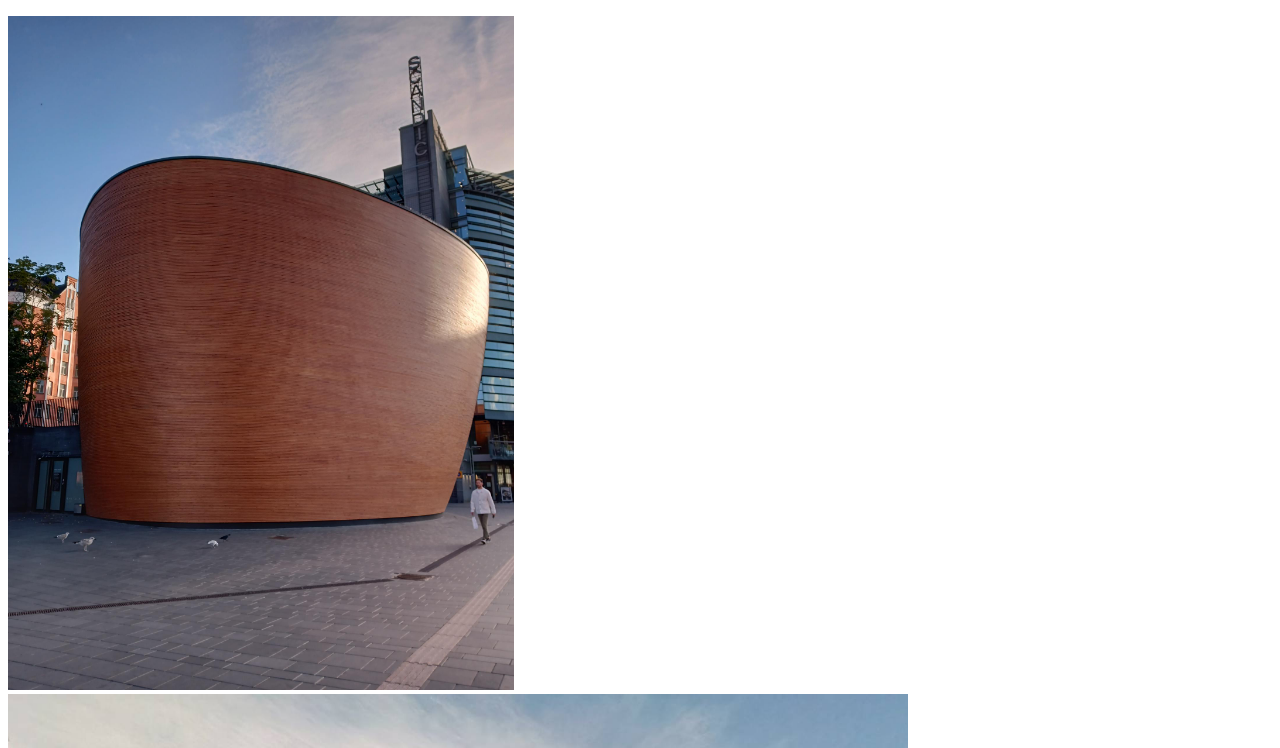
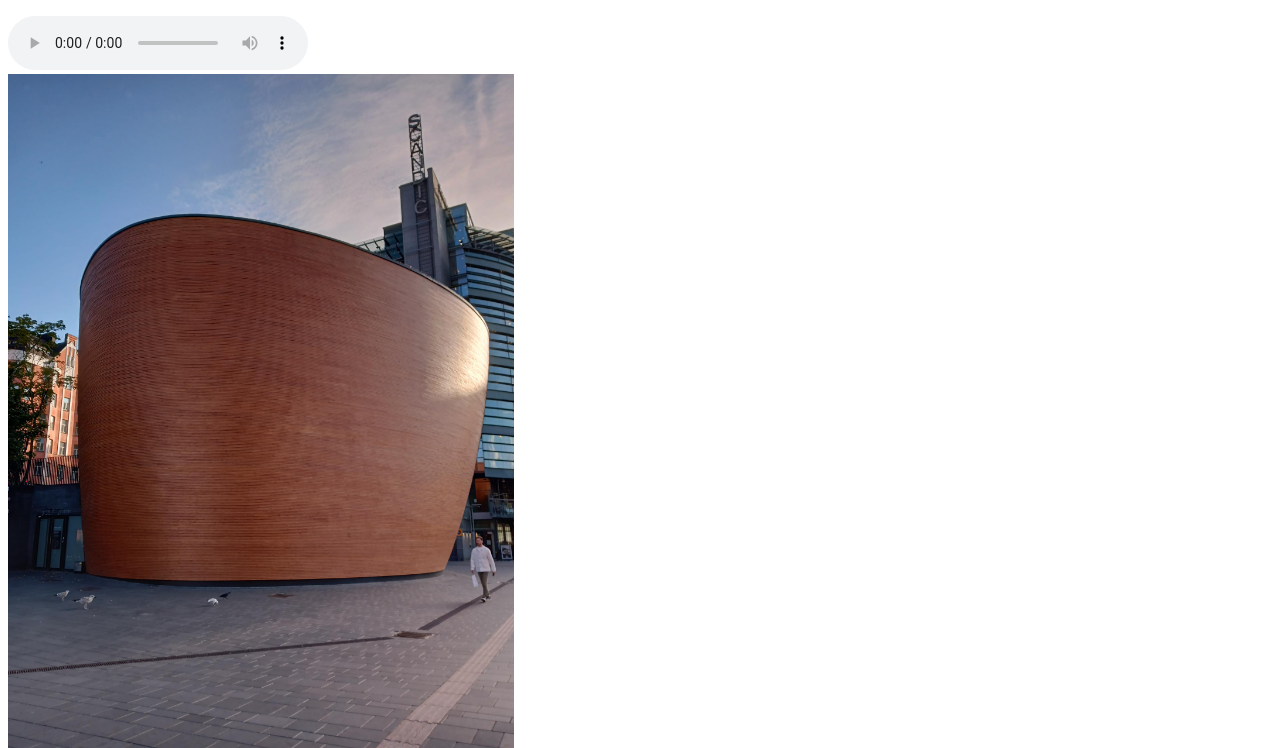
Before and after one commit to ayapappara/pagetrip.sc, a plain HTML site: page kanpi.html in a window 1280 px wide. Shown: the part 94-842 px from the top of the page. Drawn offline with Linux system fonts and the light colour scheme.

Commit message:
Update kanpi.html

```diff
--- a/kanpi.html
+++ b/kanpi.html
@@ -16,6 +16,7 @@
 
 	<body>
 		<h1>カンピ礼拝堂</h1>
+		<audio controls src="sound/7.mp3" type="audio/mp3">ストリートミュージシャン打楽器 </audio><br>
 		<img src="img/1.jfif"style="width:40%; height:20%;" alt="カンピ礼拝堂">
 		<img src="img/1.2.jpg"style="width:71.2%; height:20%;" alt="カンピ礼拝堂">
 		<h3>都市の真ん中に位置する大聖堂。ショッピングセンター前の広場にあり、街に溶け込んでいる。<br>
```
